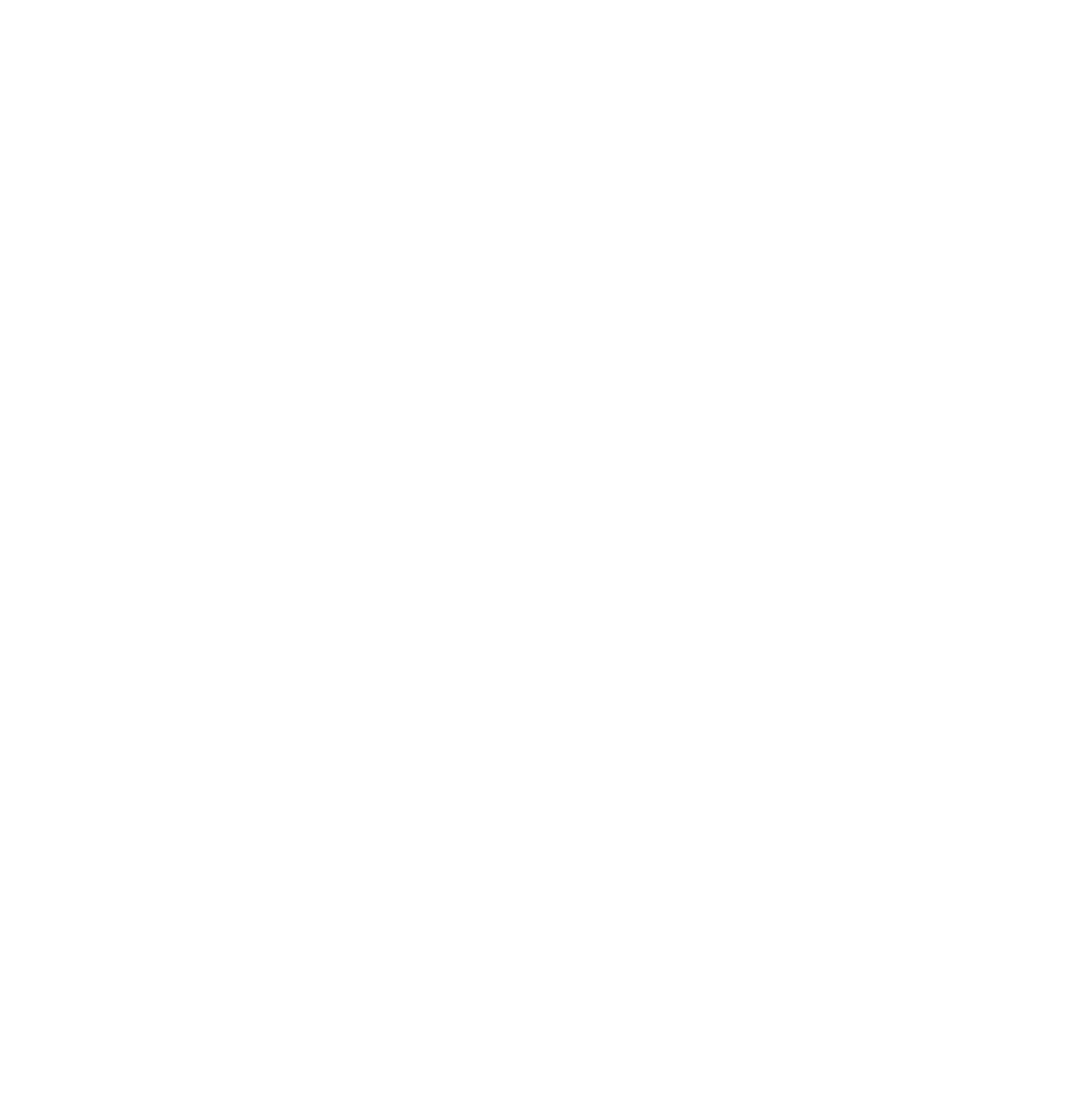
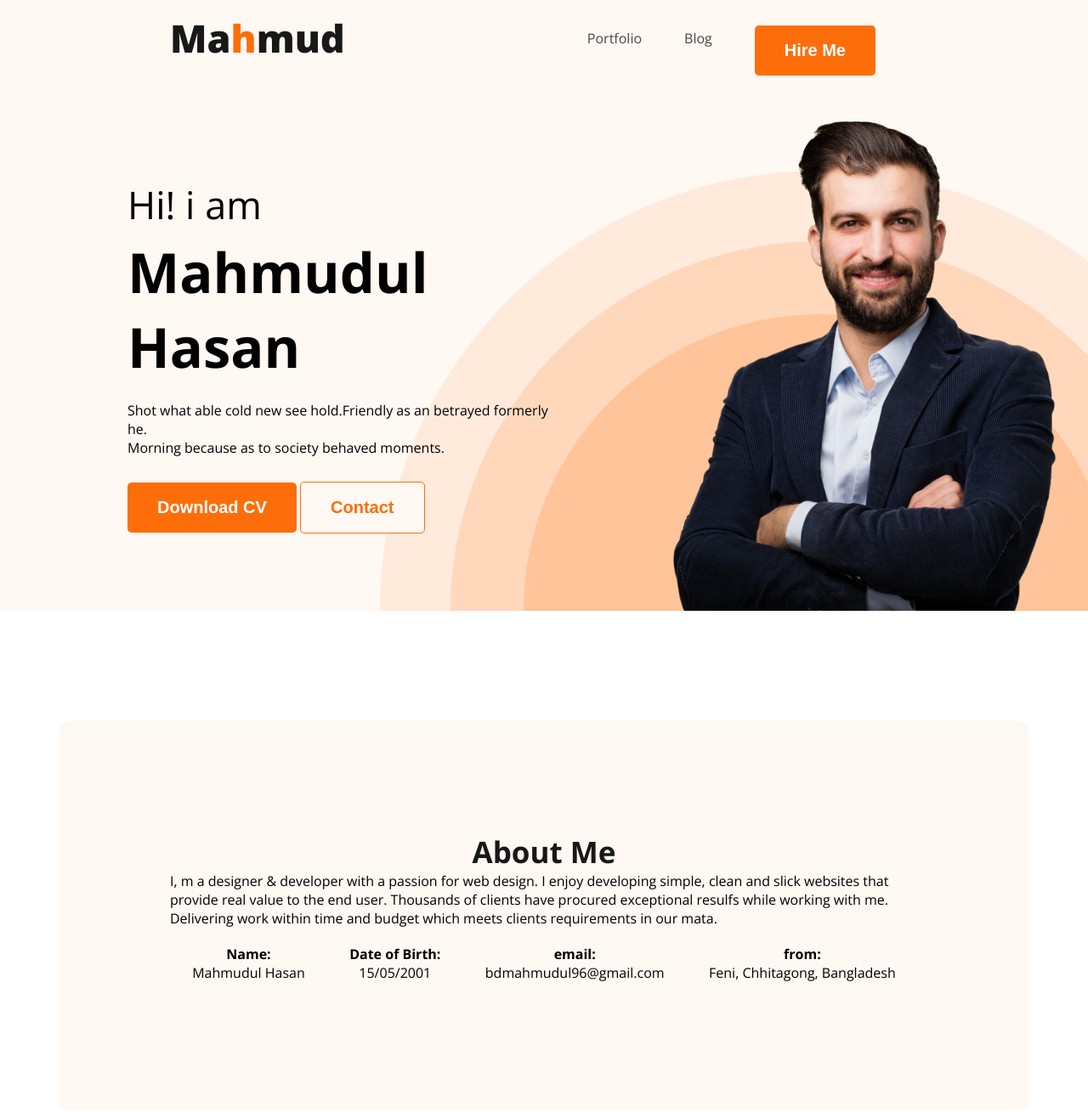
Before and after one commit to mahmud20010/web-developer-portfolio, a plain HTML site: page index.html in a window 1280 px wide. Shown: the whole page at 85% size. Before the commit the page ends 800 px from the top, so only its background shows below. Drawn offline with nearby package versions, Linux system fonts and the light colour scheme.

Commit message:
added about information

```diff
--- a/index.html
+++ b/index.html
@@ -1,16 +1,88 @@
 <!DOCTYPE html>
 <html lang="en">
+
 <head>
     <meta charset="UTF-8">
     <meta name="viewport" content="width=device-width, initial-scale=1.0">
     <title>Web developer portfolio</title>
+   <link rel="shortcut icon" href="/images/icons/react.png" type="image/x-icon">
+    <link rel="preconnect" href="https://fonts.googleapis.com">
+<link rel="preconnect" href="https://fonts.gstatic.com" crossorigin>
+<link href="https://fonts.googleapis.com/css2?family=Open+Sans:wght@400;700;800&display=swap" rel="stylesheet">
+    <link rel="stylesheet" href="styles/style.css">
 </head>
+
 <body>
-    <header>
+    <header class="header">
+        <nav>
+            <h3 class="nav_title">Ma<span class="mahmud_yellow">h</span>mud</h3>
+
+            <ul>
+                <li><a href="#">Portfolio</a></li>
+                <li><a href="">Blog</a></li>
+                <li><a href=""><button class="btn_primary">Hire Me</button></a></li>
+            </ul>
+        </nav>
+
+        <div class="banner">
+            <div class="banner_contant">
+                <h3 class="banner_greeting">Hi! i am</h3>
+                <h1 class="banner_title">Mahmudul Hasan</h1>
+                <p>Shot what able cold new see hold.Friendly as an betrayed formerly he. <br> Morning because as to society behaved moments.</p>
+
+                <button class="btn_primary">Download CV</button>
+                <button class="btn_primary2">Contact</button>
+
+            </div>
+            <img class="pro_picture" src="images/hardy.png" alt="">
+        </div>
 
     </header>
 
     <main>
+       <section class="about">
+        <h3 class="section_title">About Me</h3>
+        <p class="section_description">I, m a designer & developer with a passion for web design. I enjoy developing simple, clean and slick websites that provide real value to the end user. Thousands of clients have procured exceptional resulfs while working with me. Delivering work within time and budget which meets clients requirements in our mata.
+        </p>
+
+        <div class="about_container">
+            <div class="about_info">
+                <h4>
+                    Name:
+                </h4>
+                <p>
+                    Mahmudul Hasan
+                </p>
+            </div>
+            <div class="about_info">
+                <h4>
+                    Date of Birth:
+                </h4>
+                <p>
+                    15/05/2001
+                </p>
+
+            </div>
+            <div class="about_info">
+                <h4>
+                    email:
+                </h4>
+                <p>
+                    bdmahmudul96@gmail.com
+                </p>
+
+            </div>
+            <div class="about_info">
+                <h4>
+                    from:
+                </h4>
+                <p>
+                    Feni, Chhitagong, Bangladesh
+                </p>
+
+            </div>
+        </div>
+       </section>
 
     </main>
 
@@ -18,4 +90,5 @@
 
     </footer>
 </body>
+
 </html>
--- /dev/null
+++ b/styles/style.css
@@ -0,0 +1,143 @@
+* {
+    margin: 0;
+    padding: 0;
+    box-sizing: border-box;
+}
+
+body {
+    font-family: 'Open Sans';
+
+}
+
+/* Nav related style */
+
+nav {
+    display: flex;
+    justify-content: space-between;
+    align-items: center;
+    margin: 0 200px;
+}
+
+.nav_title {
+    color: #181818;
+    font-size: 45px;
+    font-weight: 800;
+}
+
+.mahmud_yellow {
+    color: #FD6E0A;
+}
+
+nav ul {
+    display: flex;
+    align-items: center;
+
+}
+
+nav li {
+    list-style: none;
+    margin-right: 50px;
+}
+
+nav a {
+    text-decoration: none;
+    color: #474747;
+}
+
+.btn_primary {
+    border-radius: 5px;
+    background: #FD6E0A;
+    border: none;
+    color: #fff;
+    font-size: 20px;
+    font-weight: 700;
+    padding: 18px 35px;
+}
+
+.btn_primary2 {
+    background-color: #FFF8F3;
+    border: 1px solid #FD6E0A;
+    color: #FD6E0A;
+    padding: 5px 10px;
+    font-size: 20px;
+    font-weight: 700;
+    padding: 18px 35px;
+    border-radius: 5px;
+}
+
+
+/* hedar related styles */
+.header {
+    background-color: #FFF8F3;
+    background-image: url("../images/header_bg.png");
+    background-repeat: no-repeat;
+    background-position: bottom right;
+
+}
+
+.banner {
+    padding: 30px 30px 0px 150px;
+    display: flex;
+    align-items: center;
+    justify-content: space-between;
+
+}
+
+.banner_contant {
+    max-width: 500px;
+}
+
+.banner .pro_picture {
+    width: 500px;
+    height: 600px;
+}
+
+.banner_greeting {
+    font-size: 45px;
+    font-weight: 400;
+    font-style: normal;
+    margin-bottom: 5px;
+}
+
+.banner_title {
+    font-size: 65px;
+    font-style: normal;
+    font-weight: 700;
+    margin-bottom: 20px;
+}
+
+.btn_primary {
+    margin-top: 30px;
+}
+
+.about {
+    padding: 130px;
+    border-radius: 10px;
+    background: #FFF8F3;
+    margin: 130px 0;
+
+}
+
+main{
+    max-width: 1140px;
+    margin: 0 auto;
+}
+.section_title {
+    color: #181818;
+    text-align: center;
+
+    font-size: 35px;
+
+    font-weight: 700;
+
+}
+.about_container{
+    padding: 20px 0px;
+    display: flex;
+    justify-content: space-around;
+    /* align-items: center; */
+
+}
+.about_info{
+     text-align: center;
+}
```
Also changed, not shown: images/developer.png (added), images/hardy.png (added), images/header_bg.png (added), images/icons/facebook.png (added), images/icons/insta.png (added), images/icons/js.png (added), images/icons/mongo.png (added), images/icons/nodejs.png (added), images/icons/react.png (added), images/icons/twitter.png (added), images/my_propic.png (added).
